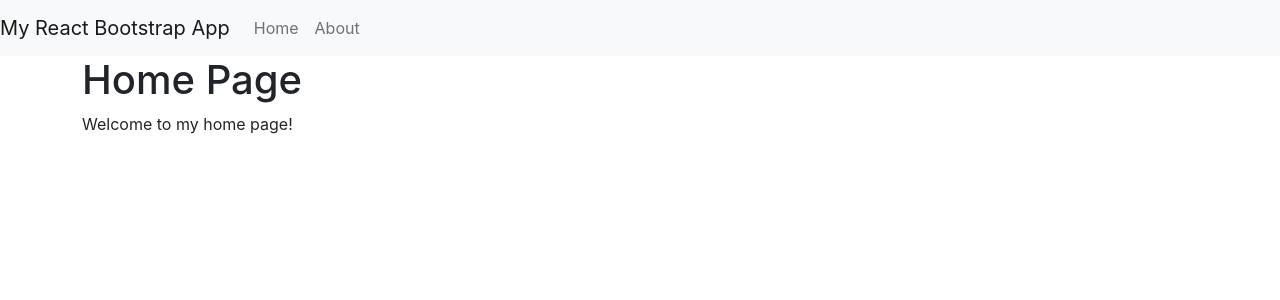
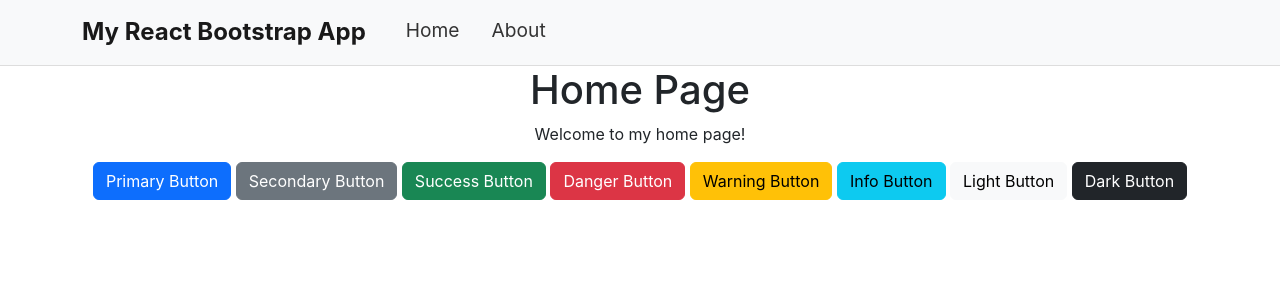
Before and after one commit to singharaj-usai/React-Bootstrap-Test, a React (Create React App) app: page / in a window 1280 px wide. Shown: the top 300 px of the page. Built offline with nearby package versions, Linux system fonts and the light colour scheme.

Commit message:
bootstrap buttons test

```diff
--- a/src/Components/Pages/AboutPage.jsx
+++ b/src/Components/Pages/AboutPage.jsx
@@ -2,7 +2,7 @@ import React from 'react';
 
 function AboutPage() {
     return (
-        <div>
+        <div style={{ textAlign: 'center' }}>
             <h1>About Page</h1>
             <p>Learn more about us here.</p>
         </div>
--- a/src/Components/Pages/HomePage.jsx
+++ b/src/Components/Pages/HomePage.jsx
@@ -1,10 +1,21 @@
 import React from 'react';
+import { Button } from 'react-bootstrap';
 
 function HomePage() {
     return (
-        <div>
+        <div style={{ textAlign: 'center' }}>
             <h1>Home Page</h1>
             <p>Welcome to my home page!</p>
+            <div style={{ display: 'inline-block' }}>
+                <Button variant="primary">Primary Button</Button>{' '}
+                <Button variant="secondary">Secondary Button</Button>{' '}
+                <Button variant="success">Success Button</Button>{' '}
+                <Button variant="danger">Danger Button</Button>{' '}
+                <Button variant="warning">Warning Button</Button>{' '}
+                <Button variant="info">Info Button</Button>{' '}
+                <Button variant="light">Light Button</Button>{' '}
+                <Button variant="dark">Dark Button</Button>{' '}
+            </div>
         </div>
     );
 }
--- a/src/Components/Sections/Navbar.jsx
+++ b/src/Components/Sections/Navbar.jsx
@@ -1,23 +1,33 @@
 import React from 'react';
-import { Navbar, Nav } from 'react-bootstrap';
+import { Navbar, Nav, Container } from 'react-bootstrap';
 import { Link } from 'react-router-dom';
 
 function AppNavbar(props) {
     const { brand, links } = props;
 
     return (
-        <Navbar bg="light" expand="lg">
-            <Navbar.Brand href="#">{brand}</Navbar.Brand>
+        <Navbar bg="light" expand="md" className="roblox-navbar">
+            <Container>
+                <Navbar.Brand href="#" className="roblox-brand">
+                    {brand}
+                </Navbar.Brand>
                 <Navbar.Toggle aria-controls="basic-navbar-nav" />
                 <Navbar.Collapse id="basic-navbar-nav">
-                <Nav className="ml-auto">
+                    <Nav className="ml-auto roblox-nav">
                         {links.map((link, index) => (
-                        <Nav.Link key={index} as={Link} to={link.url}>
+                            <Nav.Link
+                                key={index}
+                                as={Link}
+                                to={link.url}
+                                className="roblox-link"
+                                activeStyle={{ borderBottom: '4px solid #0074E4', fontWeight: 'bold' }}
+                            >
                                 {link.title}
                             </Nav.Link>
                         ))}
                     </Nav>
                 </Navbar.Collapse>
+            </Container>
         </Navbar>
     );
 }
--- a/src/index.css
+++ b/src/index.css
@@ -11,3 +11,36 @@ code {
   font-family: source-code-pro, Menlo, Monaco, Consolas, 'Courier New',
     monospace;
 }
+.roblox-navbar {
+  border-bottom: 1px solid #ddd;
+}
+
+.roblox-brand {
+  font-size: 1.5rem;
+  font-weight: bold;
+  margin-right: 2rem;
+}
+
+.roblox-nav {
+  align-items: center;
+}
+
+.roblox-link {
+  color: #333;
+  font-size: 1.2rem;
+  margin-right: 1rem;
+  padding-bottom: 0.5rem;
+  text-decoration: none;
+  border-bottom: 4px solid transparent;
+}
+
+.roblox-link:hover {
+  color: #0074e4;
+  border-bottom: 4px solid #0074e4;
+}
+
+.roblox-link:focus,
+.roblox-link:active {
+  outline: none;
+  border-bottom: 4px solid #0074e4;
+}
```
Lines whose indentation alone changed are shown as unchanged.
